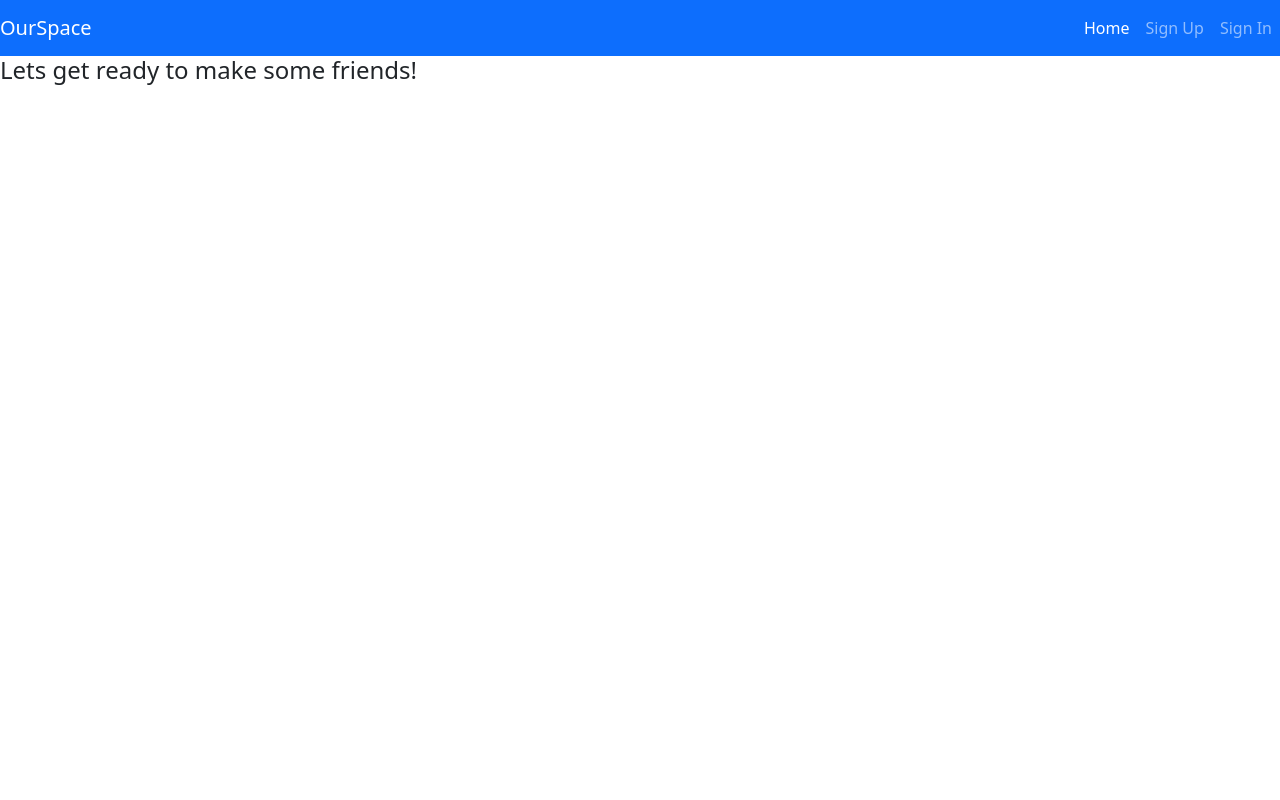
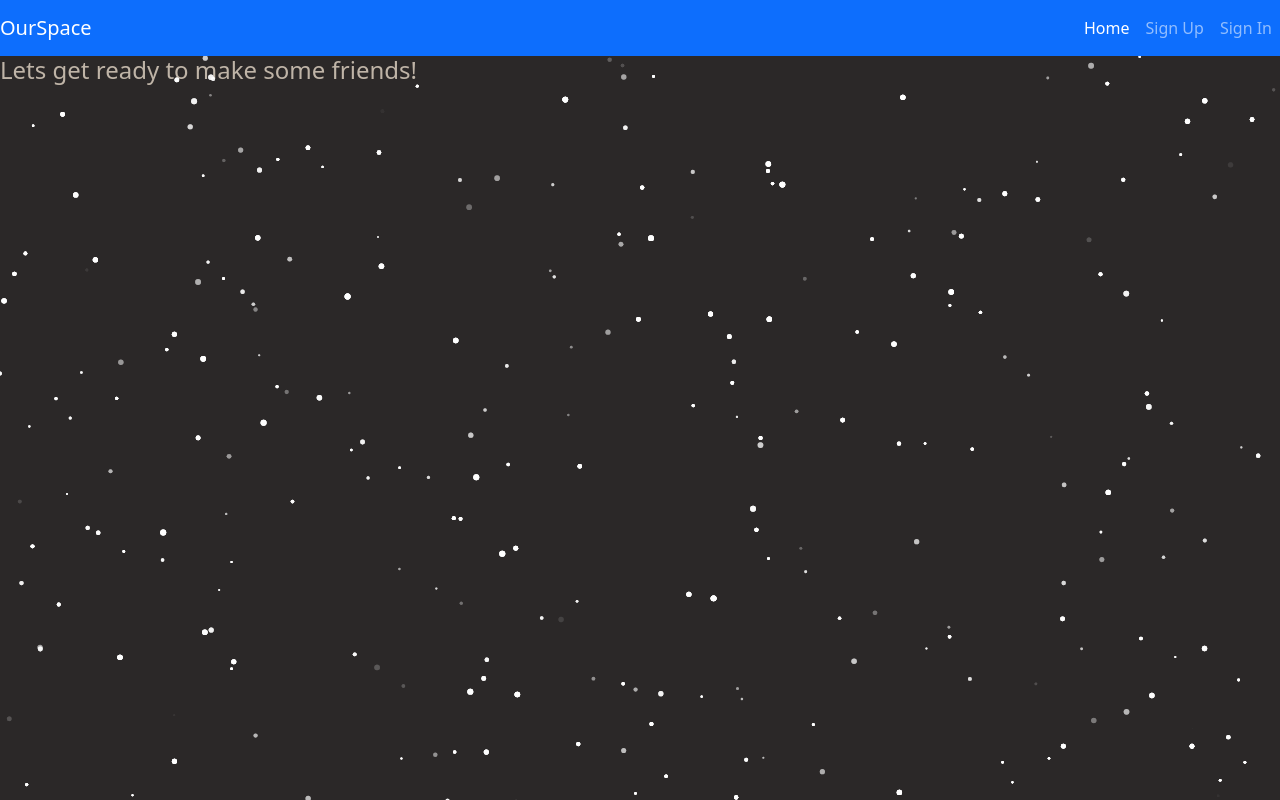
Before and after one commit to Team-Rendering/project-frontend, a React (Create React App) app: page / in a window 1280 px wide. Built offline with nearby package versions, Linux system fonts and the light colour scheme.

Commit message:
added header Co-Authored: Christian qchris101@yahoo.com Co-Authored: Derek dojjidi@gmail.com Co-Authored: John johnvincentmyers@gmail.com

```diff
--- a/src/App.js
+++ b/src/App.js
@@ -16,6 +16,7 @@ import Posts from './components/posts/Posts'
 import PostEdit from './components/posts/PostEdit'
 import Post from './components/posts/Post'
 import PostCreate from './components/posts/PostCreate'
+import './app.css'
 // import ParticlesBackground from './ParticlesBackground/ParticlesBackground'
 // import Particles from 'react-tsparticles'
 
--- /dev/null
+++ b/src/app.css
@@ -0,0 +1,4 @@
+body{
+  background-color: rgb(43, 40, 40);
+  color: rgb(191, 180, 167);
+}
--- a/src/index.js
+++ b/src/index.js
@@ -4,9 +4,11 @@ import './index.scss'
 
 import App from './App'
 import { BrowserRouter } from 'react-router-dom'
+import ParticlesBackground from './ParticlesBackground/ParticlesBackground'
 
 const appJsx = (
   <BrowserRouter basename={process.env.PUBLIC_URL}>
+    <ParticlesBackground />
     <App />
   </BrowserRouter>
 )
```
